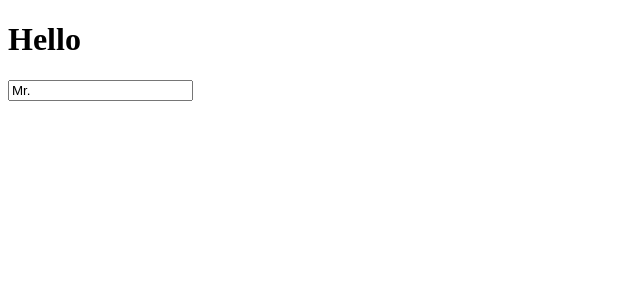
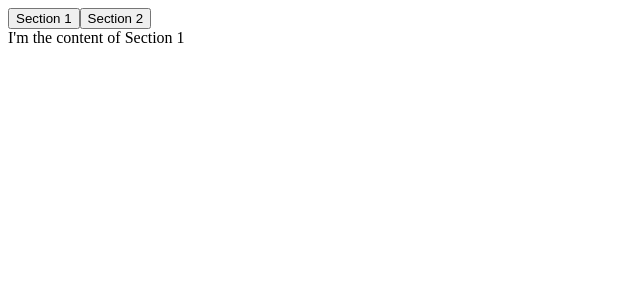
Before and after one commit to skyeome/custom-react-hooks, a React (Create React App) app: page / in a window 1280 px wide. Shown: the top 300 px of the page, without its empty margins (0-640 px from the left). Built offline with nearby package versions, Linux system fonts and the light colour scheme.

Commit message:
#1.2 useTabs

```diff
--- a/src/App.js
+++ b/src/App.js
@@ -1,30 +1,35 @@
 import { useState } from "react";
 
-const useInput = (initialValue, validator)=>{
-  //true일때만 value값이 바뀌어야 한다.
-  let willUpdate = true;
-  const [value, setValue] = useState(initialValue);
-  const onChange = (event) => {
-    const {
-      target: {value}
-    } = event;
-    //validator라는 함수가 넘어오면 그 함수에서 전달해주는 값에 따라
-    //willUpdate가 변경되어야 한다.
-    if(typeof validator === "function") willUpdate = validator(value);
-    //willUpdate가 true일때만 input의 value를 바꾼다.
-    if(willUpdate) setValue(value);
+const content = [
+  {
+    tab:"Section 1",
+    content:"I'm the content of Section 1"
+  },
+  {
+    tab:"Section 2",
+    content:"I'm the content of Section 2"
   }
-  return { value, onChange };
-}
+];
+
+const useTab = (initialIndex, tabArray)=>{
+  const [currentIndex, setCurrentIndex] = useState(initialIndex);
+  //tabArray가 제공되지 않으면 함수가 실행안되게 강제종료
+  if(!tabArray || !Array.isArray(tabArray)) return;
+  return {
+    currentItem: tabArray[currentIndex],
+    changeCurrentIndex: setCurrentIndex
+  }
+};
 
 function App() {
-  //글자수가 10자 이하일때는 true를 리턴한다.
-  const chkLen = (value) => value.length <= 10;
-  const name = useInput("Mr.",chkLen);
+  const {currentItem,changeCurrentIndex} = useTab(0,content);
+
   return (
     <div className="App">
-      <h1>Hello</h1>
-      <input type="text" placeholder="Name" {...name} />
+      {content.map((section,idx)=><button onClick={()=>changeCurrentIndex(idx)}>{section.tab}</button>)}
+      <div>
+        {currentItem.content}
+      </div>
     </div>
   );
 }
```
